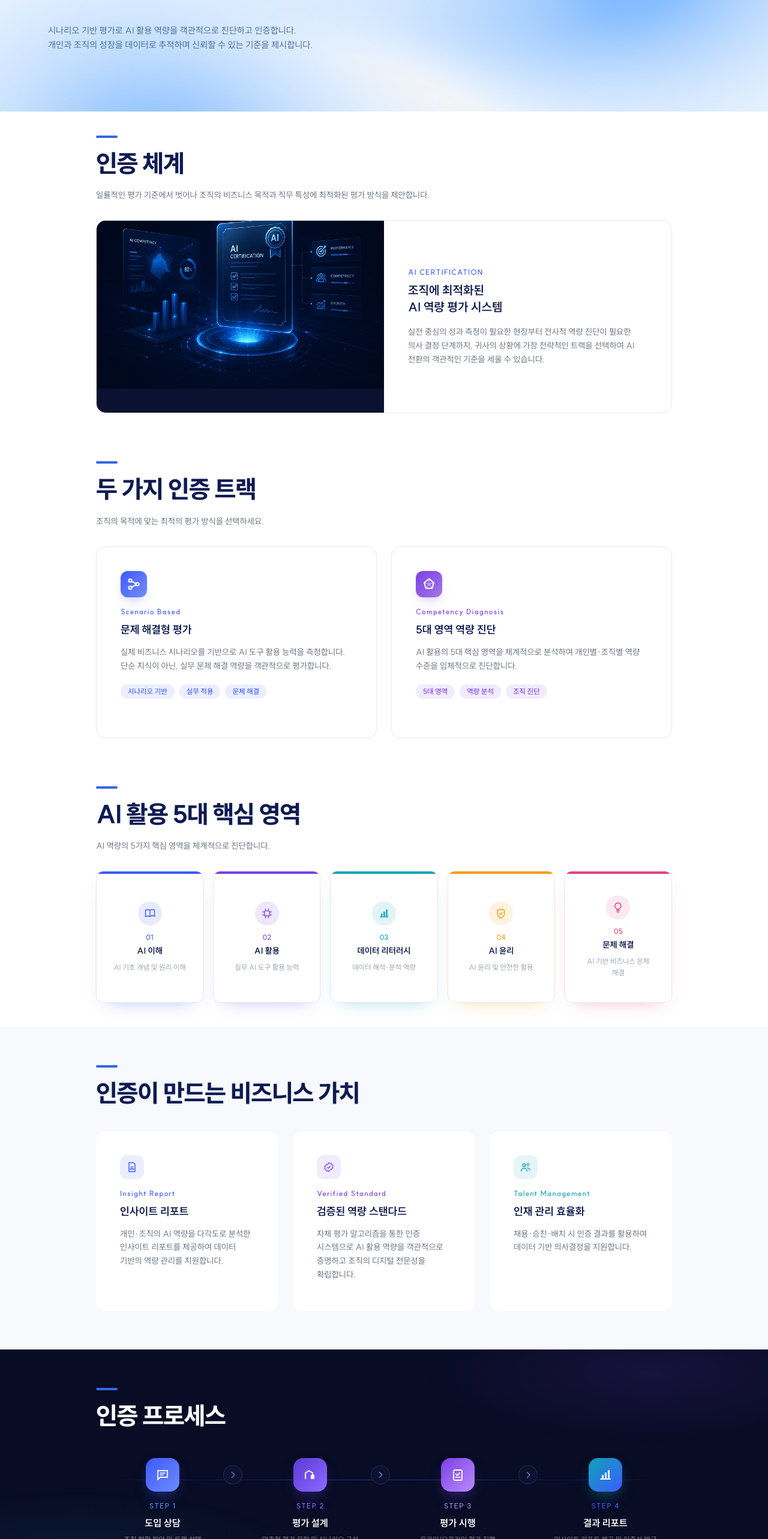
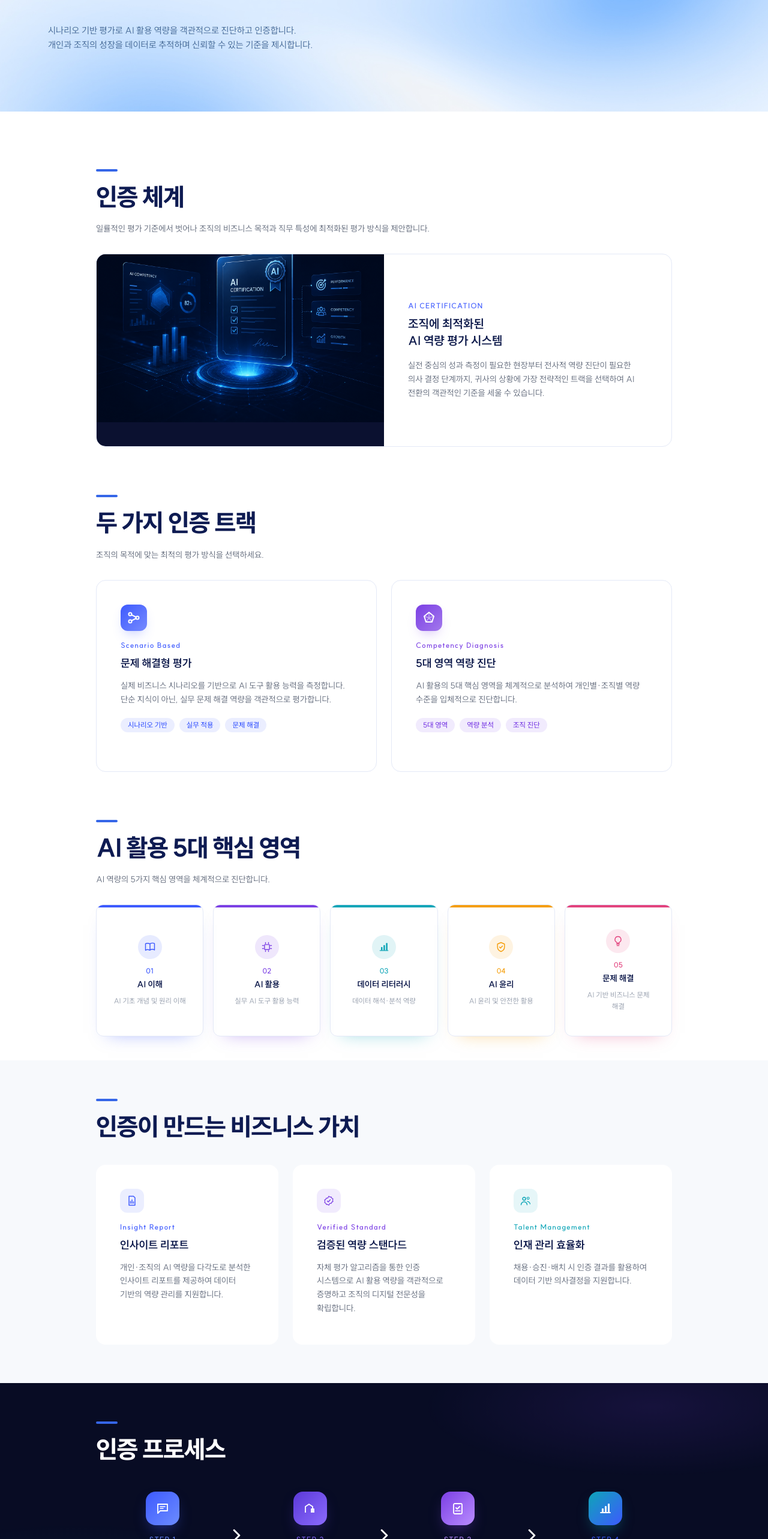
Before and after one commit to chaeuns/vodawebsite, a Next.js app: page /business/ai-certification in a window 1280 px wide. Shown: the part 234-2800 px from the top of the page at 60% size. Built offline with nearby package versions, Linux system fonts and the light colour scheme.

Commit message:
인증프로세스 화살표 변경

```diff
--- a/app/business/ai-certification/page.tsx
+++ b/app/business/ai-certification/page.tsx
@@ -5,6 +5,7 @@
 
 import Image from "next/image";
 import Link from "next/link";
+import { ChevronRight } from "lucide-react";
 import type { CSSProperties } from "react";
 import Container from "@/app/components/Container";
 
@@ -356,7 +357,7 @@ export default function AICertificationPage() {
       </section>
 
       {/* 인증 체계 */}
-      <section className="py-10">
+      <section className="pt-24 pb-10">
         <Container>
           <div className="pl-20 pr-20">
             <span className="mb-3 block h-1 w-9 rounded-full bg-[#3566e8]" />
@@ -552,7 +553,6 @@ export default function AICertificationPage() {
             </h2>
 
             <div className="relative mt-10 grid gap-6 sm:grid-cols-4">
-              <div className="pointer-events-none absolute left-0 right-0 top-9 hidden h-px bg-linear-to-r from-transparent via-[#3D5AFE]/50 to-transparent sm:block" />
               {process.map((p, i) => (
                 <div key={p.step} className="group relative text-center">
                   <div
@@ -572,10 +572,10 @@ export default function AICertificationPage() {
 
                   {i < process.length - 1 && (
                     <span
-                      className="absolute -right-5.5 top-7 hidden h-8 w-8 -translate-y-1/2 items-center justify-center rounded-full border border-white/10 bg-[#0B1130] text-sm text-[#8FA6FF] sm:flex"
+                      className="absolute top-1/2 right-[-29.5px] hidden -translate-y-1/2 items-center justify-center text-white sm:flex"
                       aria-hidden
                     >
-                      →
+                      <ChevronRight className="h-8.75 w-8.75" />
                     </span>
                   )}
                 </div>
```
